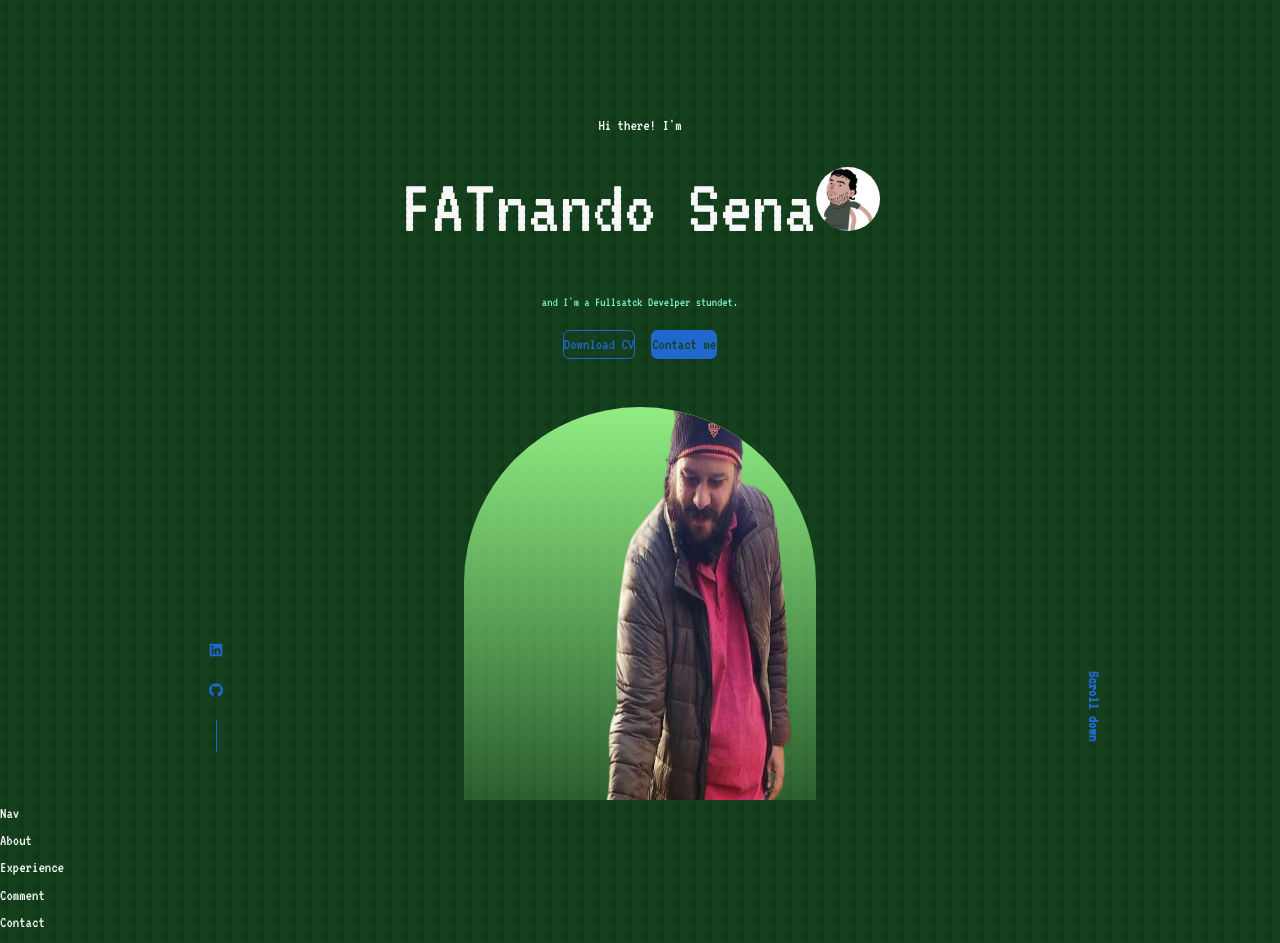
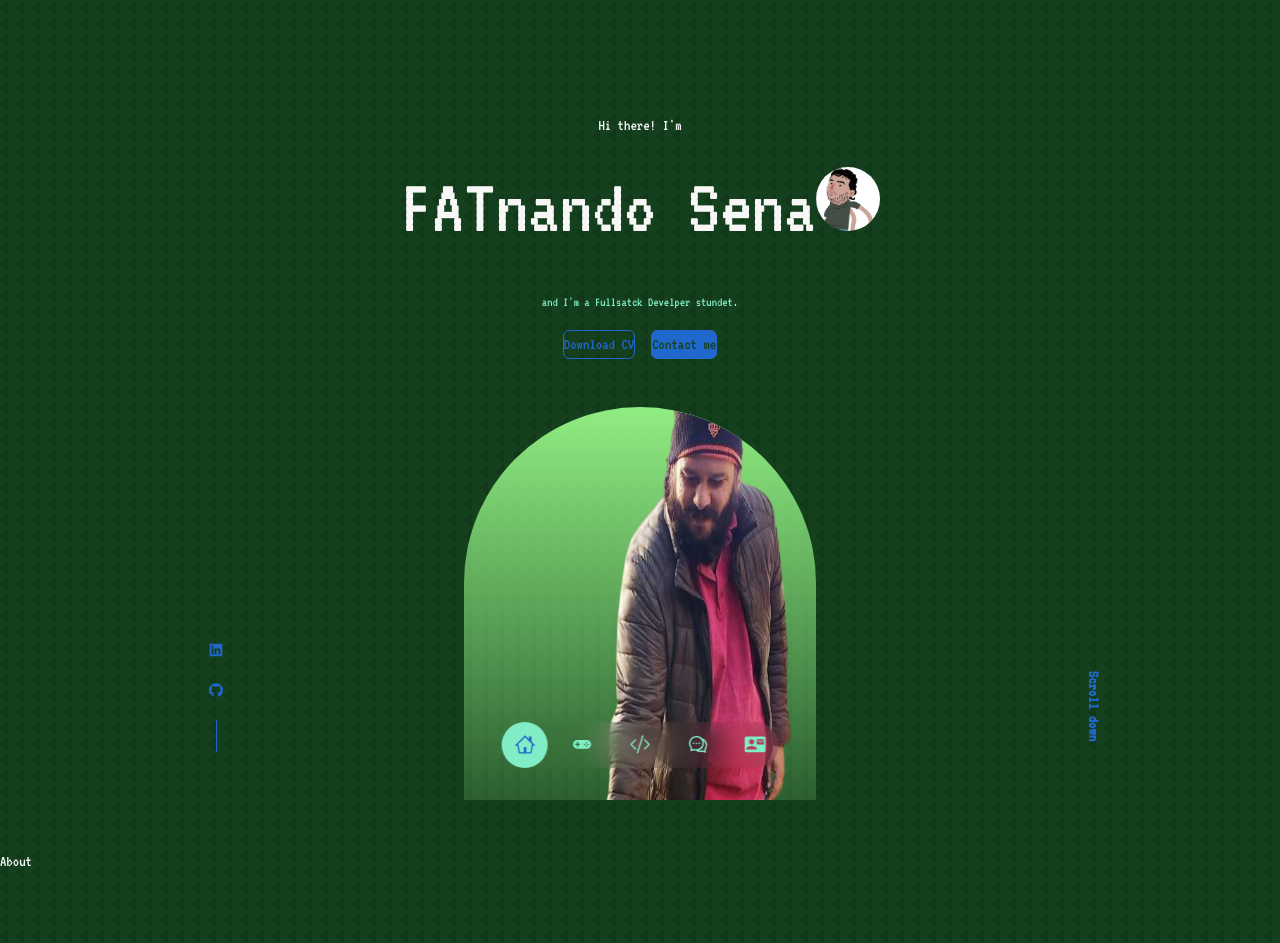
Before and after one commit to fernandosenacruz/Portflio-Web, a React (Create React App) app in the folder portfolio/react-portfolio/: page / in a window 1280 px wide. Shown: the top 943 px of the page. Built offline with nearby package versions, Linux system fonts and the light colour scheme.

Commit message:
nav finalizado

```diff
--- a/portfolio/react-portfolio/src/components/about/About.jsx
+++ b/portfolio/react-portfolio/src/components/about/About.jsx
@@ -3,7 +3,7 @@ import './about.css';
 
 const About = () => {
   return (
-    <div>About</div>
+    <section id='about'>About</section>
   )
 }
 
--- a/portfolio/react-portfolio/src/components/comments/Comment.jsx
+++ b/portfolio/react-portfolio/src/components/comments/Comment.jsx
@@ -3,7 +3,7 @@ import './comment.css';
 
 const Comment = () => {
   return (
-    <div>Comment</div>
+    <section id="comment">Comment</section>
   )
 }
 
--- a/portfolio/react-portfolio/src/components/contacts/Contact.jsx
+++ b/portfolio/react-portfolio/src/components/contacts/Contact.jsx
@@ -3,7 +3,7 @@ import './contact.css';
 
 const Contact = () => {
   return (
-    <div>Contact</div>
+    <section id='contact'>Contact</section>
   )
 }
 
--- a/portfolio/react-portfolio/src/components/experience/Experience.jsx
+++ b/portfolio/react-portfolio/src/components/experience/Experience.jsx
@@ -3,7 +3,7 @@ import './experience.css';
 
 const Experience = () => {
   return (
-    <div>Experience</div>
+    <section id='experience'>Experience</section>
   )
 }
 
--- a/portfolio/react-portfolio/src/components/nav/Nav.jsx
+++ b/portfolio/react-portfolio/src/components/nav/Nav.jsx
@@ -1,9 +1,51 @@
-import React from 'react';
+import { React, useState } from 'react';
+import { GoHome } from 'react-icons/go';
+import { IoLogoGameControllerA } from 'react-icons/io';
+import { BsCodeSlash } from 'react-icons/bs';
+import { AiOutlineComment } from 'react-icons/ai';
+import { MdContactMail } from 'react-icons/md';
 import './nav.css';
 
 const Nav = () => {
+  const [active, setActive] = useState('#');
   return (
-    <div>Nav</div>
+    <nav>
+      <a
+        href="#"
+        onClick={() => setActive('#')}
+        className={ active === '#' ? 'active' : '' }
+        >
+          <GoHome />
+      </a>
+      <a
+        href="#about"
+        onClick={() => setActive('#about')}
+        className={ active === '#about' ? 'active' : '' }
+        >
+          <IoLogoGameControllerA />
+        </a>
+      <a
+        href="#experience"
+        onClick={() => setActive('#experience')}
+        className={ active === '#experience' ? 'active' : '' }
+       >
+        <BsCodeSlash />
+      </a>
+      <a
+        href="#comment"
+        onClick={() => setActive('#comment')}
+        className={ active === '#comment' ? 'active' : '' }
+        >
+          <AiOutlineComment />
+        </a>
+      <a
+        href="#contact"
+        onClick={() => setActive('#contact')}
+        className={ active === '#contact' ? 'active' : '' }
+        >
+          <MdContactMail />
+        </a>
+    </nav>
   )
 }
 
--- a/portfolio/react-portfolio/src/components/nav/nav.css
+++ b/portfolio/react-portfolio/src/components/nav/nav.css
@@ -0,0 +1,31 @@
+nav {
+  backdrop-filter: blur(15px);
+  border-radius: 3rem;
+  bottom: 2rem;
+  display: flex;
+  gap: 0.7rem;
+  left: 50%;
+  position: fixed;
+  transform: translateX(-50%);
+  width: max-content;
+  z-index: 2;
+}
+
+nav a {
+  background: transparent;
+  border-radius: 50%;
+  color: var(--color-ligth);
+  display: flex;
+  font-size: 1.3em;
+  padding: 0.8rem;
+}
+
+nav a:hover {
+  background: var(--color-bg-variant);
+  color: var(--color-primary);
+}
+
+nav a.active {
+  background: var(--color-ligth);
+  color: var(--color-primary);
+}
--- a/portfolio/react-portfolio/src/index.css
+++ b/portfolio/react-portfolio/src/index.css
@@ -51,7 +51,10 @@ h1 {
   margin-bottom: 1rem;
 }
 
-section {  margin-top: 3rem;}
+section {
+  margin-top: 3rem;
+  height: 80vh;
+}
 
 section > h2, section > h6 {
   text-align: center;
```
